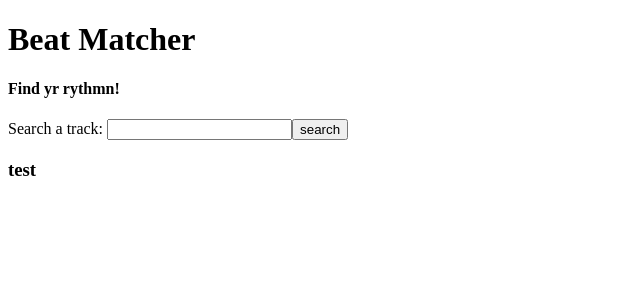
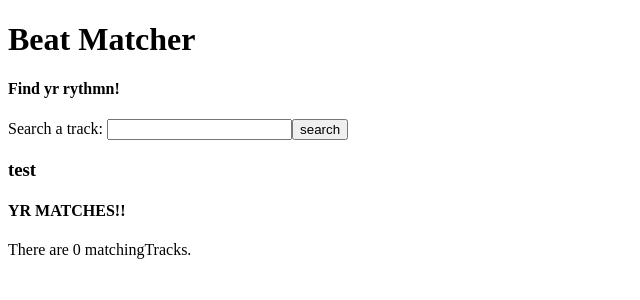
Before and after one commit to sdelafuente12/beatMatcher, a React app: page / in a window 1280 px wide. Shown: the top 300 px of the page, without its empty margins (0-640 px from the left). Built offline with nearby package versions, Linux system fonts and the light colour scheme; the HTML template or start-up script is replaced by a standard one.

Commit message:
ITS ALIVE

```diff
--- a/react-client/src/components/List.jsx
+++ b/react-client/src/components/List.jsx
@@ -4,21 +4,21 @@ import PropTypes from 'prop-types';
 import ListItem from './ListItem.jsx';
 
 
-// const List = ({ items }) => (
-const List = ({ items }) => (
+// const List = ({ matchingTracks }) => (
+const List = ({ matchingTracks }) => (
   <div>
-    <h4> List Component </h4>
-    There are { items.length } items.
-    { items.map(item => <ListItem item={item} />)}
+    <h4> YR MATCHES!! </h4>
+    There are { matchingTracks.length } matchingTracks.
+    { matchingTracks.map(track => <ListItem track={track} />)}
   </div>
 );
 //
 // TODO ^^ COME BACK TO THAT MAP
 
-List.propTypes = {
-  items: PropTypes.arrayOf(PropTypes.shape({
-    // TODO
-  })).isRequired,
-};
+// List.propTypes = {
+//   matchingTracks: PropTypes.arrayOf(PropTypes.shape({
+//     // TODO
+//   })).isRequired,
+// };
 
 export default List;
--- a/react-client/src/components/ListItem.jsx
+++ b/react-client/src/components/ListItem.jsx
@@ -1,10 +1,18 @@
 import React from 'react';
 import PropTypes from 'prop-types';
 
-const ListItem = ({ item }) => (
+const ListItem = ({ track }) => (
   <div>
-    { item.description }
+    { track.song_title }
+    { track.artist.name }
+    { track.album.title }
+    <img src={track.album.img} />
+
   </div>
+  // song_title
+  // artist.name
+  // album.title
+  // album.img
 );
 
 ListItem.propTypes = {
--- a/react-client/src/index.jsx
+++ b/react-client/src/index.jsx
@@ -3,7 +3,7 @@ import ReactDOM from 'react-dom';
 import axios from 'axios';
 import Search from './components/Search.jsx';
 
-// import List from './components/List.jsx';
+import List from './components/List.jsx';
 
 class App extends React.Component {
   constructor(props) {
@@ -29,8 +29,9 @@ class App extends React.Component {
   getTrack(track) {
     axios.post('/track', { track })
       .then((rezo) => {
+        console.log(rezo);
         this.setState({
-          matchingTracks: rezo,
+          matchingTracks: rezo.data,
         });
       })
       .catch((error) => {
@@ -45,9 +46,7 @@ class App extends React.Component {
         <div>
           <h1>Beat Matcher</h1>
           <Search getTrack={this.getTrack} />
-          <div>
-            <h1>{matchingTracks}</h1>
-          </div>
+          <List matchingTracks={matchingTracks} />
         </div>
       </div>
     );
```
Also changed, not shown: 1 other file (tests, documents, lock files or other folders).
